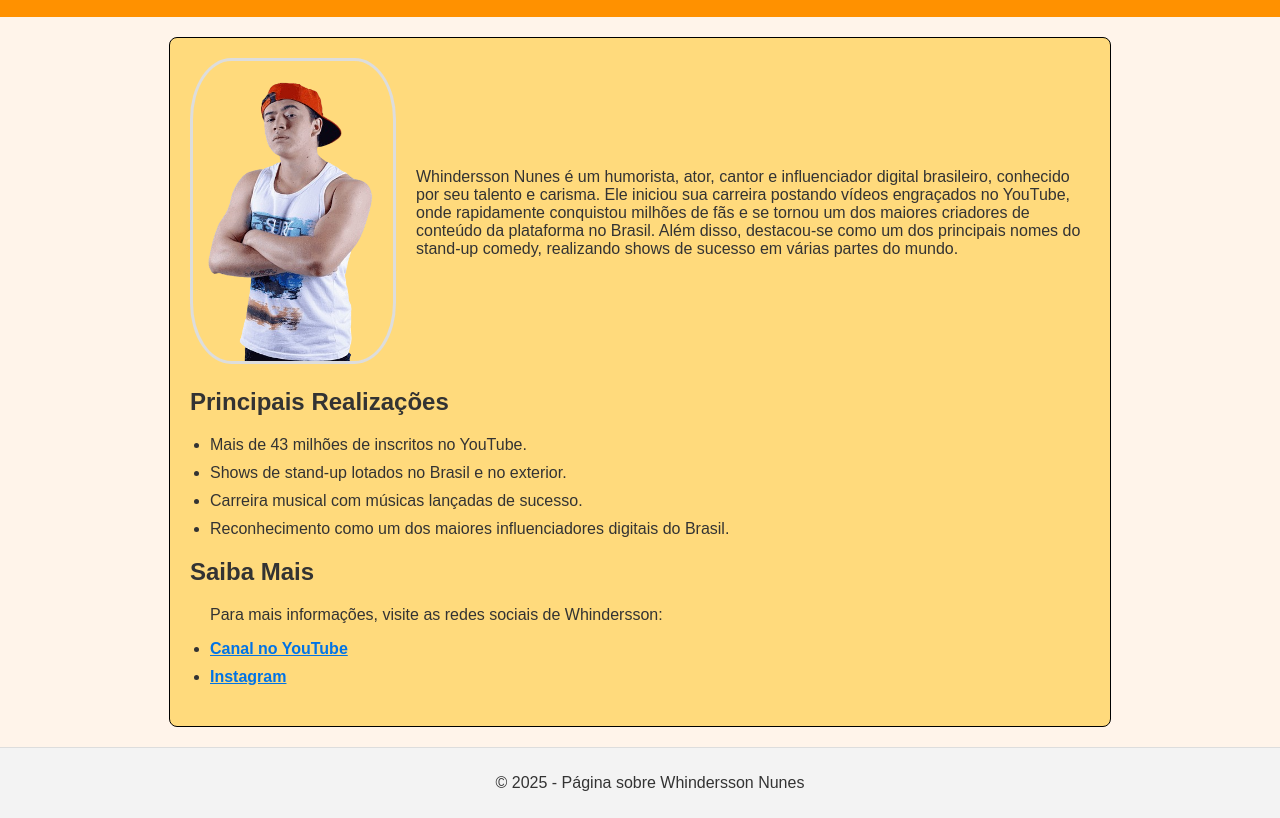
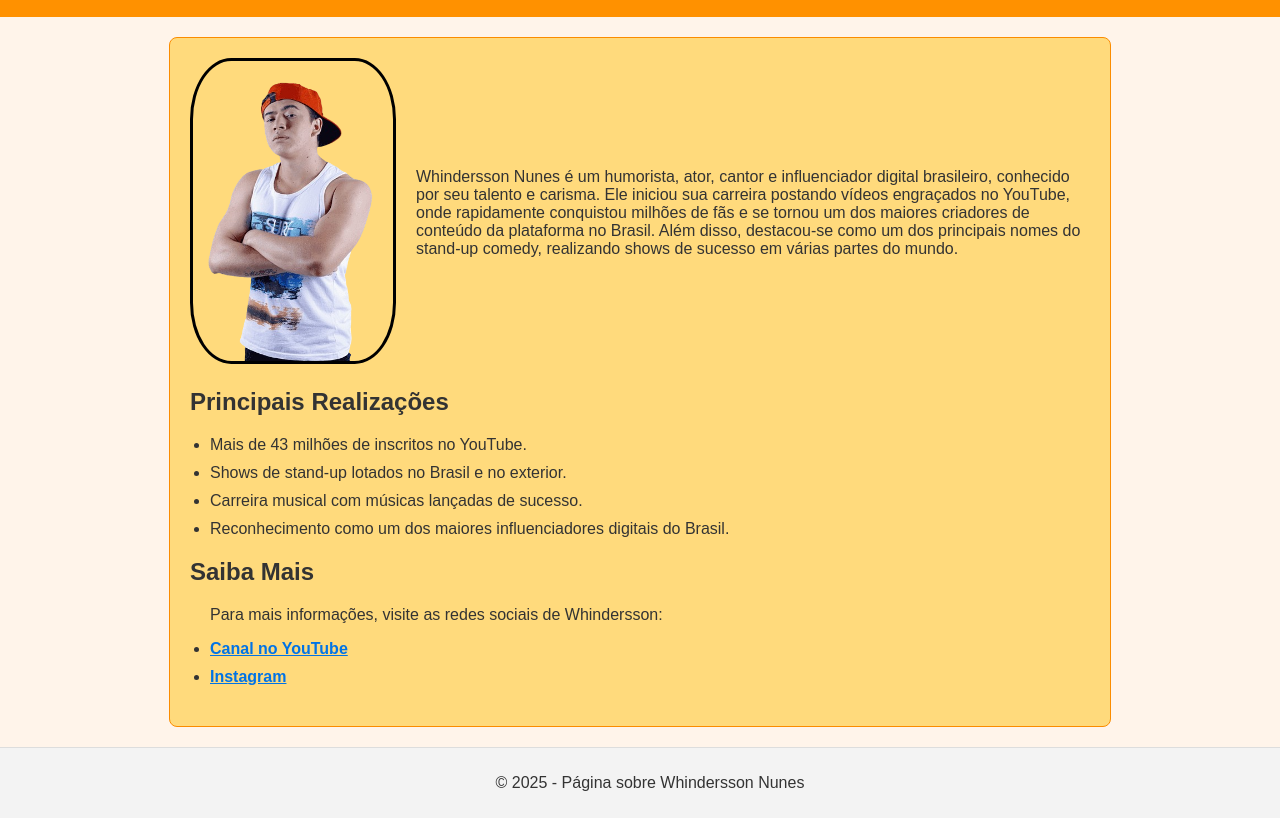
Before and after one commit to willamesilvaof/ProjetoCSS, a plain HTML site: page index.html in a window 1280 px wide. Shown: the part 68-886 px from the top of the page. Drawn offline with Linux system fonts and the light colour scheme.

Commit message:
Atualizar o index.html

```diff
--- a/index.html
+++ b/index.html
@@ -30,7 +30,7 @@
             padding: 20px;
             max-width: 900px;
             background-color: #ffda7c;
-            border: 1px solid #000000;
+            border: 1px solid #fb8c00;
             border-radius: 8px;
         }
 
@@ -49,7 +49,7 @@
             width: 200px;
             height: 300px;
             border-radius: 20%;
-            border: 3px solid #ddd;
+            border: 3px solid #000000;
         }
 
         ul {
```
